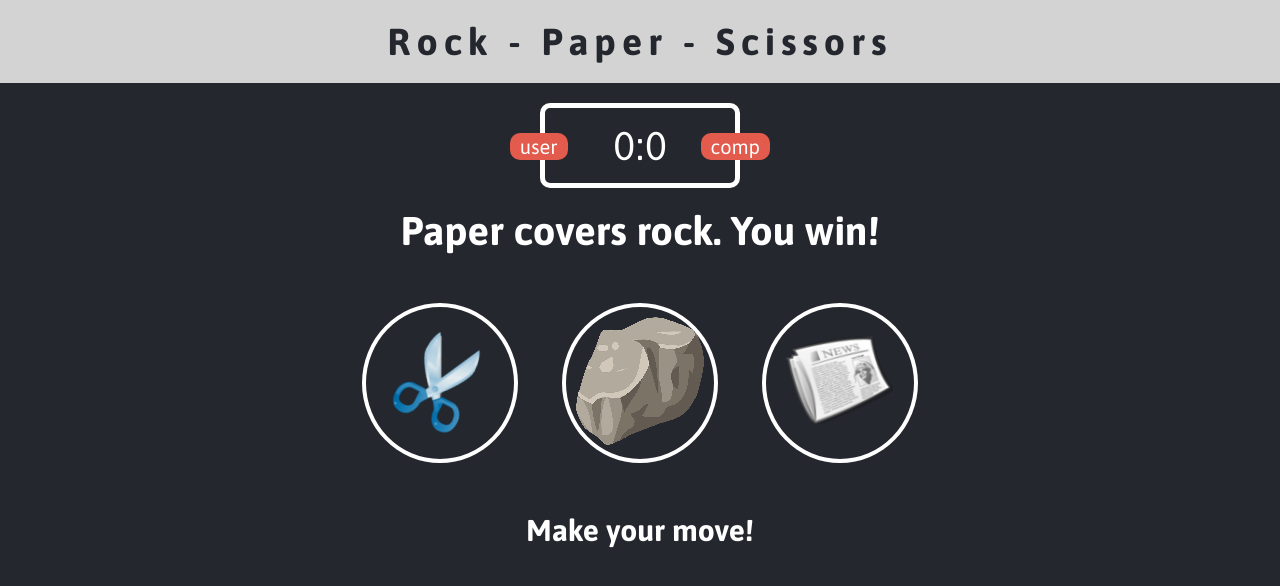
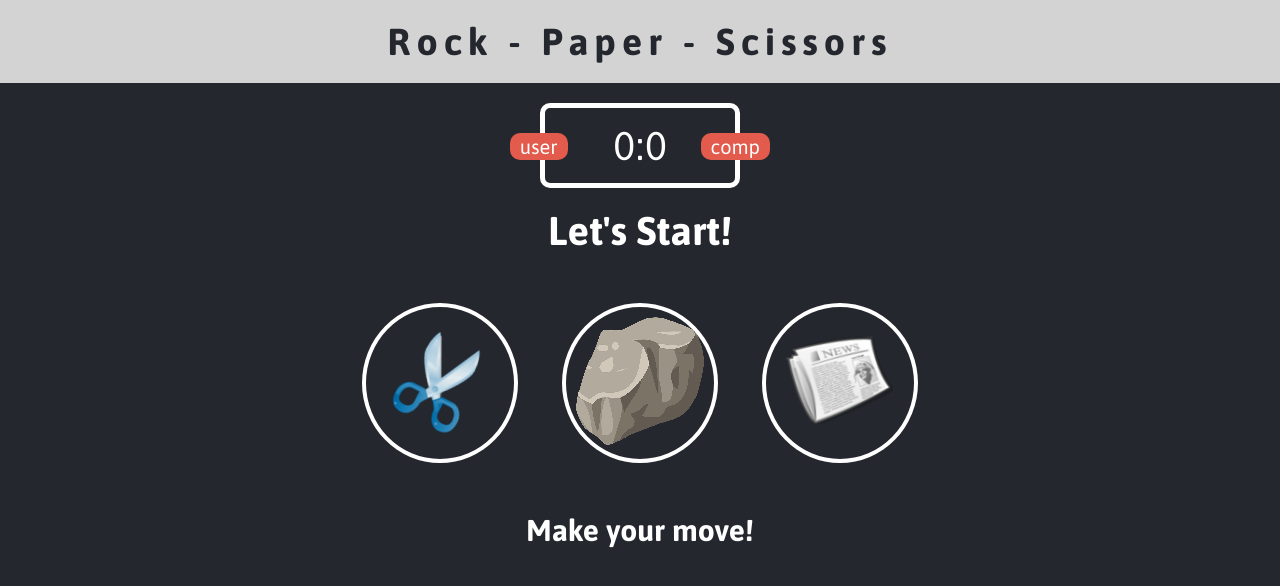
Before and after one commit to JJaworski93/rockPaperScissors, a plain HTML site: page index.html in a window 1280 px wide. Drawn offline with Linux system fonts and the light colour scheme.

Commit message:
changing starting result paragraph

```diff
--- a/index.html
+++ b/index.html
@@ -31,7 +31,7 @@
 	</div>
 
 	<div class="result">
-		<p> Paper covers rock. You win!</p>
+		<p> Let's Start!</p>
 	</div>
 
 	<div class="choices">
```
